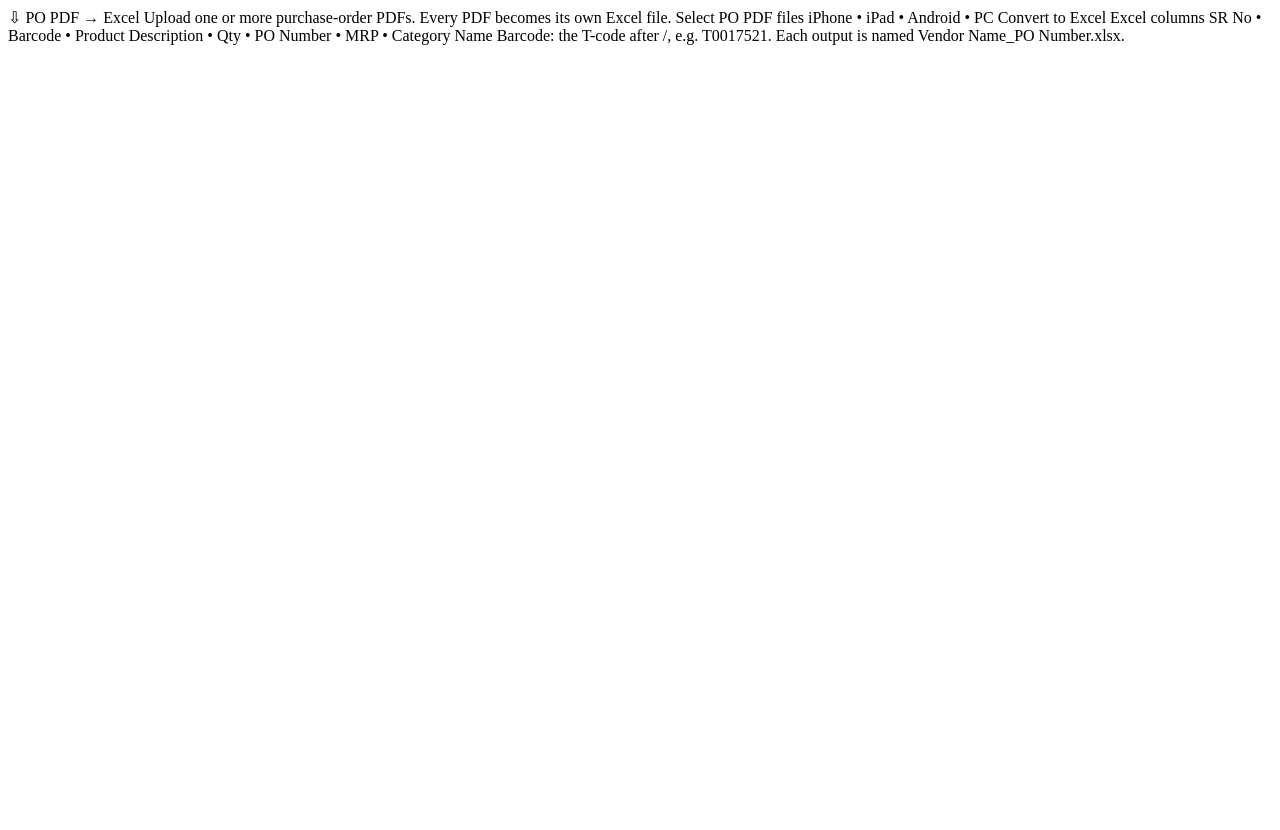
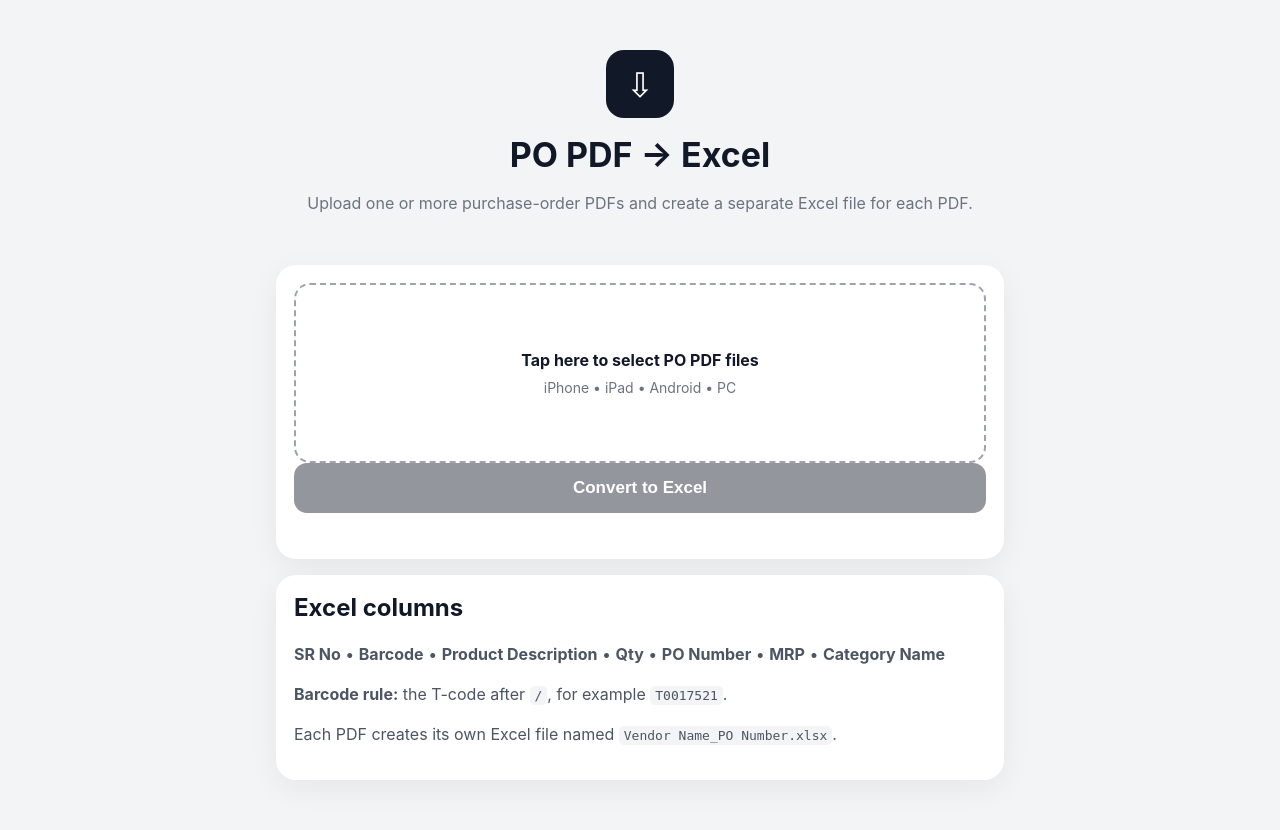
Before and after one commit to Shreeyans/PO-to-excel, a Flask app: page / in a window 1280 px wide. Before the commit the page ends 45 px from the top, so only its background shows below. Run offline with Flask 3, Linux system fonts and the light colour scheme.

Commit message:
Add files via upload

```diff
--- a/template/index.html
+++ b/template/index.html
@@ -1,12 +1,50 @@
-⇩
-PO PDF → Excel
-Upload one or more purchase-order PDFs. Every PDF becomes its own Excel file.
-Select PO PDF files iPhone • iPad • Android • PC
-
-Convert to Excel
-
-
-Excel columns
-SR No • Barcode • Product Description • Qty • PO Number • MRP • Category Name
-Barcode: the T-code after /, e.g. T0017521.
-Each output is named Vendor Name_PO Number.xlsx.
+<!doctype html>
+<html lang="en">
+<head>
+<meta charset="utf-8">
+<meta name="viewport" content="width=device-width,initial-scale=1,viewport-fit=cover">
+<meta name="theme-color" content="#111827">
+<title>PO PDF → Excel</title>
+<style>
+:root{font-family:-apple-system,BlinkMacSystemFont,"SF Pro Display","Segoe UI",sans-serif;color:#111827;background:#f3f4f6}
+*{box-sizing:border-box}body{margin:0}main{width:min(760px,100%);margin:auto;padding:28px 16px 50px}
+.hero{text-align:center;padding:22px 8px 18px}.logo{width:68px;height:68px;margin:auto;display:grid;place-items:center;border-radius:18px;background:#111827;color:#fff;font-size:34px}
+h1{font-size:34px;margin:16px 0 8px}.hero p{color:#6b7280;line-height:1.5}.card{background:#fff;border-radius:20px;padding:18px;margin-top:16px;box-shadow:0 8px 30px rgba(0,0,0,.06)}
+.drop{min-height:180px;border:2px dashed #9ca3af;border-radius:16px;display:flex;flex-direction:column;align-items:center;justify-content:center;gap:9px;text-align:center;cursor:pointer}
+.drop input{display:none}.drop span{color:#6b7280;font-size:14px}button{width:100%;border:0;border-radius:13px;padding:15px;font-size:17px;font-weight:700;background:#111827;color:#fff;cursor:pointer}
+button:disabled{opacity:.45;cursor:not-allowed}.file{display:flex;justify-content:space-between;padding:10px 2px;border-bottom:1px solid #e5e7eb;font-size:14px;gap:12px}
+.status{padding:14px 0;color:#4b5563}.result{padding:13px;background:#f9fafb;border-radius:12px;margin-top:10px}.result a{display:inline-block;margin-top:7px;color:#111827;font-weight:700}
+h2{margin-top:0}.info p{color:#4b5563;line-height:1.5}code{background:#f3f4f6;padding:2px 5px;border-radius:5px}.error{color:#b91c1c}
+</style>
+</head>
+<body>
+<main>
+<section class="hero"><div class="logo">⇩</div>
+<h1>PO PDF → Excel</h1>
+<p>Upload one or more purchase-order PDFs and create a separate Excel file for each PDF.</p></section>
+<section class="card">
+<label class="drop"><input id="files" type="file" accept="application/pdf,.pdf" multiple>
+<strong>Tap here to select PO PDF files</strong><span>iPhone • iPad • Android • PC</span></label>
+<div id="selected"></div><button id="convert" disabled>Convert to Excel</button>
+<div id="status" class="status"></div><div id="results"></div>
+</section>
+<section class="card info"><h2>Excel columns</h2>
+<p><b>SR No</b> • <b>Barcode</b> • <b>Product Description</b> • <b>Qty</b> • <b>PO Number</b> • <b>MRP</b> • <b>Category Name</b></p>
+<p><b>Barcode rule:</b> the T-code after <code>/</code>, for example <code>T0017521</code>.</p>
+<p>Each PDF creates its own Excel file named <code>Vendor Name_PO Number.xlsx</code>.</p></section>
+</main>
+<script>
+const picker=document.getElementById("files"),selected=document.getElementById("selected"),convert=document.getElementById("convert"),status=document.getElementById("status"),results=document.getElementById("results");
+let chosen=[];
+picker.addEventListener("change",()=>{chosen=[...picker.files];selected.innerHTML=chosen.map(f=>`<div class="file"><span>${esc(f.name)}</span><span>${size(f.size)}</span></div>`).join("");convert.disabled=!chosen.length;status.textContent="";results.innerHTML=""});
+convert.addEventListener("click",async()=>{if(!chosen.length)return;convert.disabled=true;status.textContent="Processing PDF(s)…";status.classList.remove("error");results.innerHTML="";
+const form=new FormData();chosen.forEach(f=>form.append("files",f));
+try{const r=await fetch("/api/process",{method:"POST",body:form}),data=await r.json();if(!r.ok)throw new Error(data.error||"Processing failed.");
+status.textContent=`${data.files.length} Excel file(s) created.`;
+data.files.forEach(item=>{const div=document.createElement("div");div.className="result";div.innerHTML=`<b>${esc(item.filename)}</b><div>${item.rows} line item(s)</div><a href="/api/download?path=${encodeURIComponent(item.path)}">Download Excel</a>`;results.appendChild(div)})}
+catch(e){status.textContent="Error: "+e.message;status.classList.add("error")}finally{convert.disabled=!chosen.length}});
+function esc(s){return String(s).replace(/[&<>"']/g,c=>({"&":"&amp;","<":"&lt;",">":"&gt;",'"':"&quot;","'":"&#039;"}[c]))}
+function size(n){return n<1024?n+" B":n<1048576?(n/1024).toFixed(1)+" KB":(n/1048576).toFixed(1)+" MB"}
+</script>
+</body>
+</html>
```
